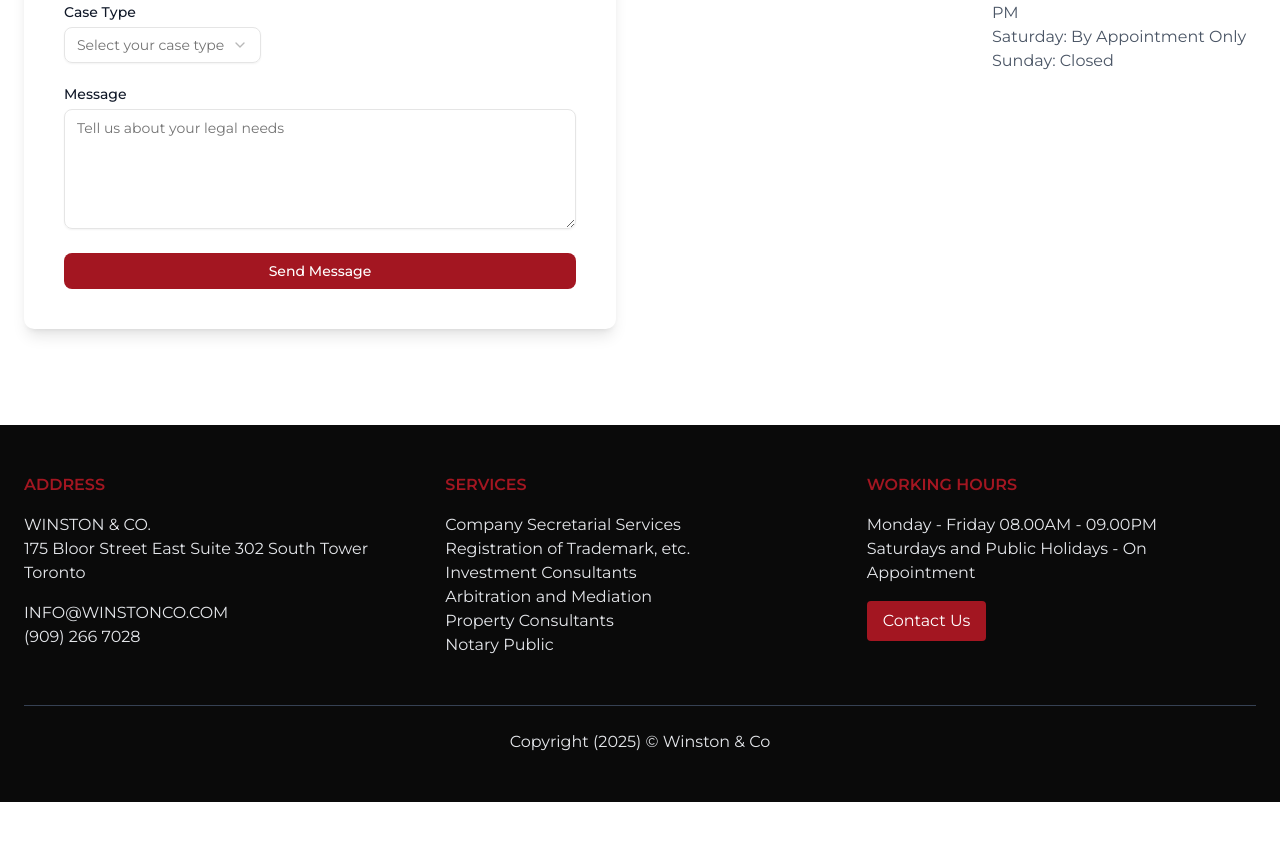
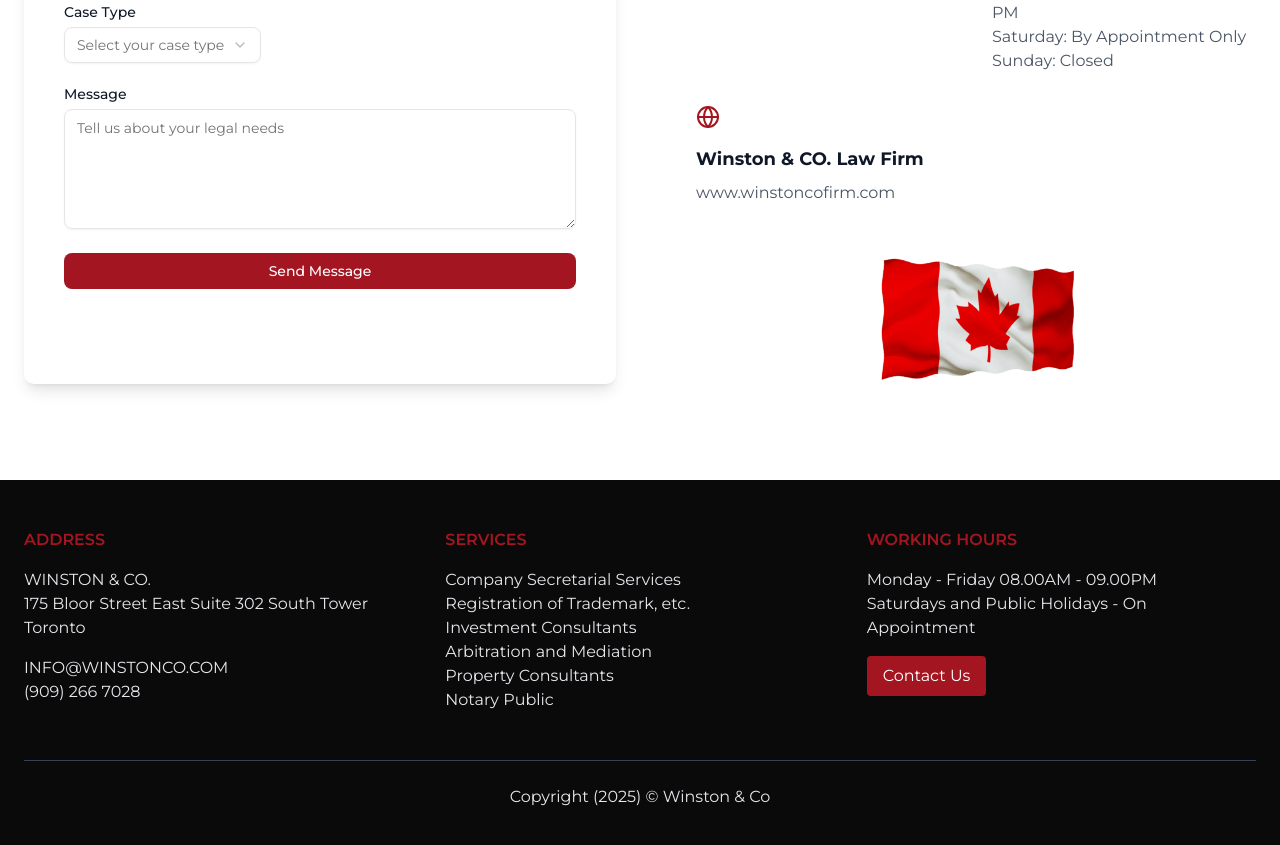
Before and after one commit to ike-nanino/winston, a Next.js app: page /contact in a window 1280 px wide. Shown: the part 1299-2144 px from the top of the page. Before the commit the page ends 2101 px from the top, so only its background shows below. Built offline with nearby package versions, Linux system fonts and the light colour scheme.

Commit message:
Implement code changes to enhance functionality and improve performance

```diff
--- a/app/contact/page.tsx
+++ b/app/contact/page.tsx
@@ -24,8 +24,9 @@ import {
   FormMessage,
 } from "@/components/ui/form";
 import { toast } from "sonner";
-import { MapPin, Phone, Mail, Clock } from 'lucide-react';
+import { MapPin, Phone, Mail, Clock, Globe } from 'lucide-react';
 import Head from 'next/head';
+import Image from 'next/image';
 
 
 
@@ -237,7 +238,12 @@ const ContactPage = () => {
       icon: <Clock className="h-6 w-6" />,
       title: translations.info.hoursTitle,
       content: translations.info.hours
-    }
+    },
+    {
+    icon: <Globe className="h-6 w-6" />,
+    title: "Winston & CO. Law Firm",
+    content: "www.winstoncofirm.com"
+  }
   ];
 
   return (
@@ -469,7 +475,20 @@ const ContactPage = () => {
                 ))}
               </motion.div>
 
+                          <div className="mt-12 flex justify-center">
+  <Image
+    src="/images/canada.png"
+    alt="Canada Map"
+    width={200}
+    height={100}
+    className=""
+  />
+</div>
+
             </motion.div>
+
+
+
           </div>
         </div>
       </section>
```
Also changed, not shown: public/images/canada.png (added).
